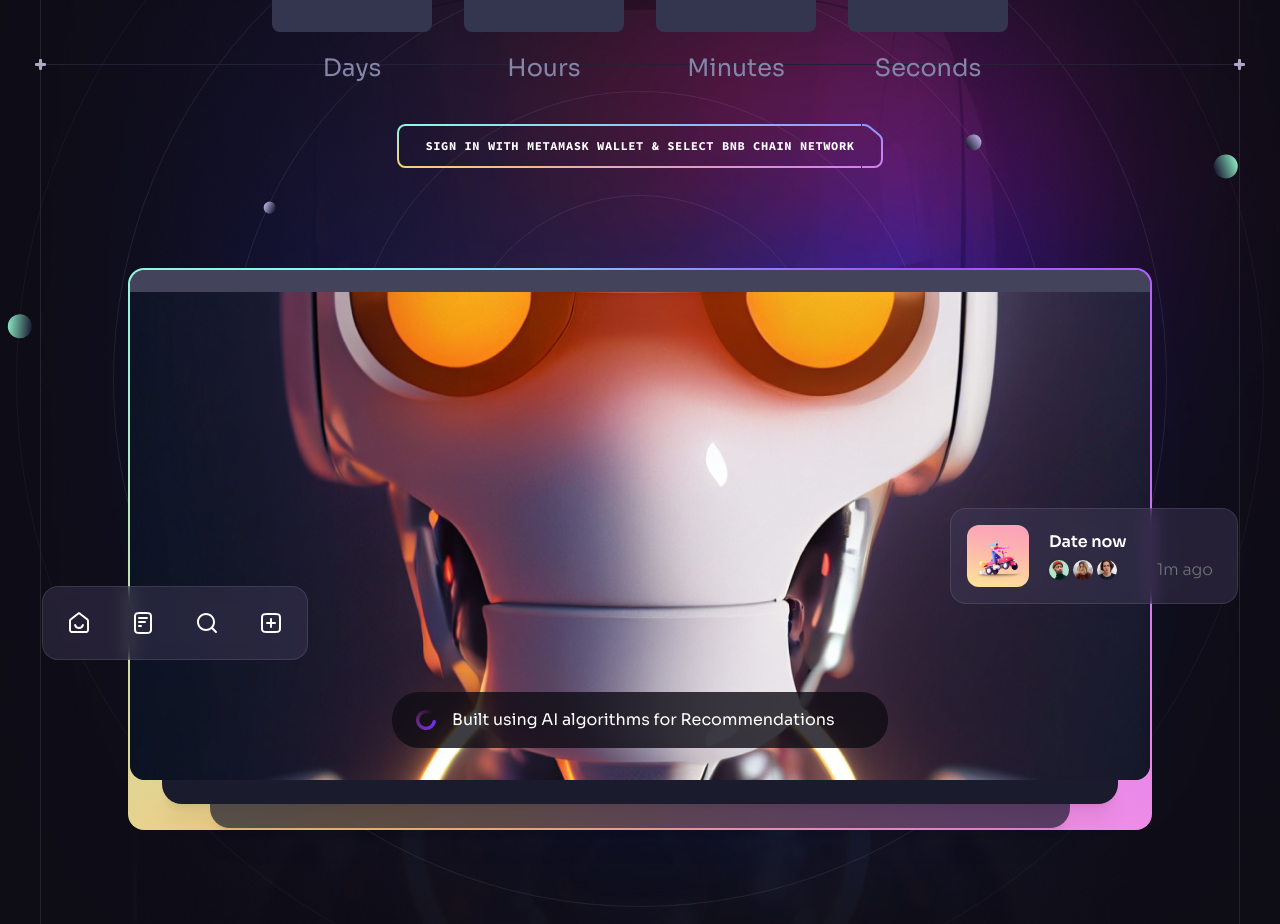
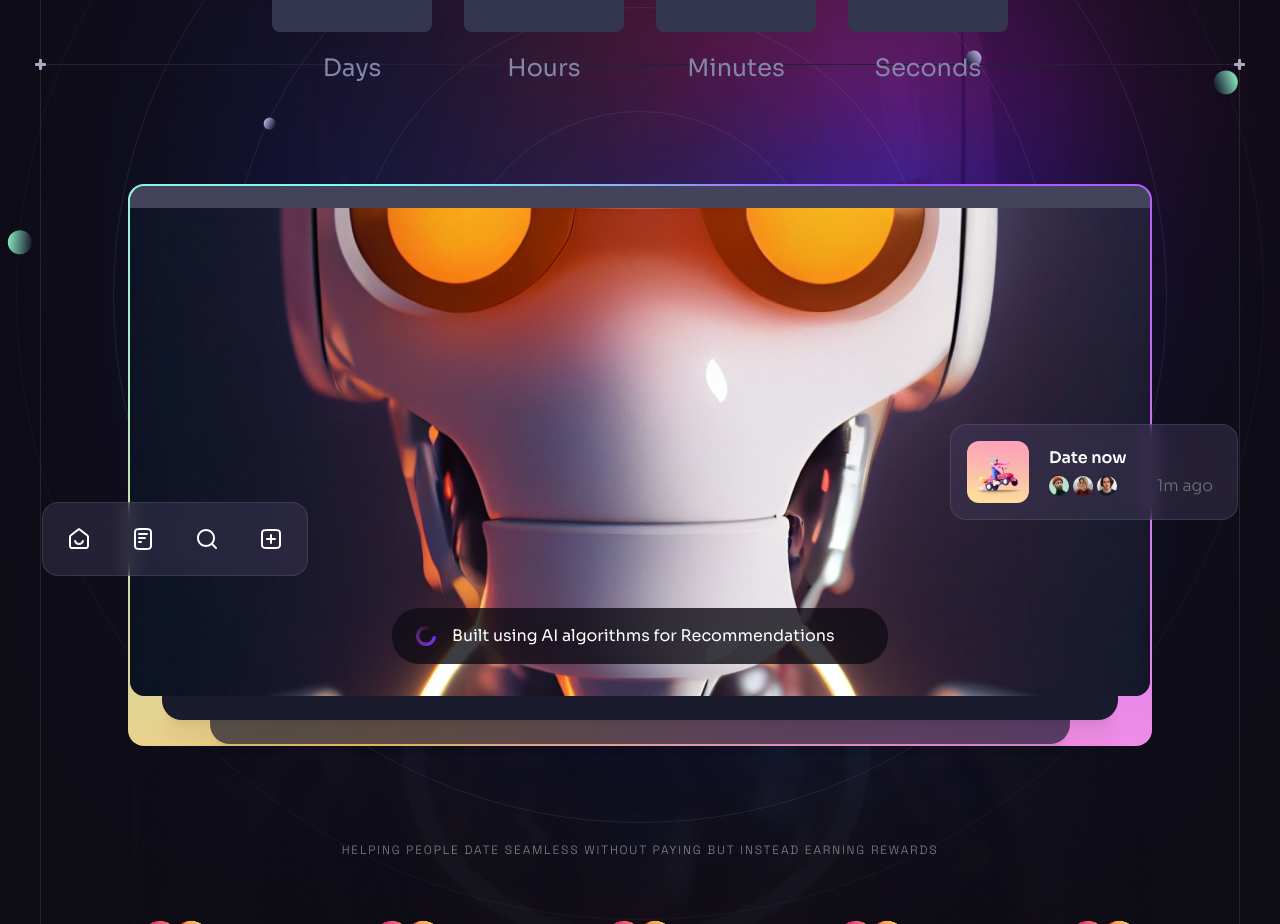
Before and after one commit to jayjethava1/lovecoin, a React (Vite) app: page / in a window 1280 px wide. Shown: the part 820-1744 px from the top of the page. Built offline with nearby package versions, Linux system fonts and the light colour scheme.

Commit message:
remove token sale

```diff
--- a/src/components/Hero.jsx
+++ b/src/components/Hero.jsx
@@ -42,7 +42,6 @@ const Hero = () => {
           First time in the history of dating apps brought to you by Love App where you not only stop paying for using the dating app but you also start earning Love coin Rewards for just using the App, it is absolutely free and will always be free
           </p>
         <Countdown  />
-        <TokenSale />
         </div>
         <div className="relative max-w-[23rem] mx-auto md:max-w-5xl xl:mb-24">
           <div className="relative z-1 p-0.5 rounded-2xl bg-conic-gradient">
```
